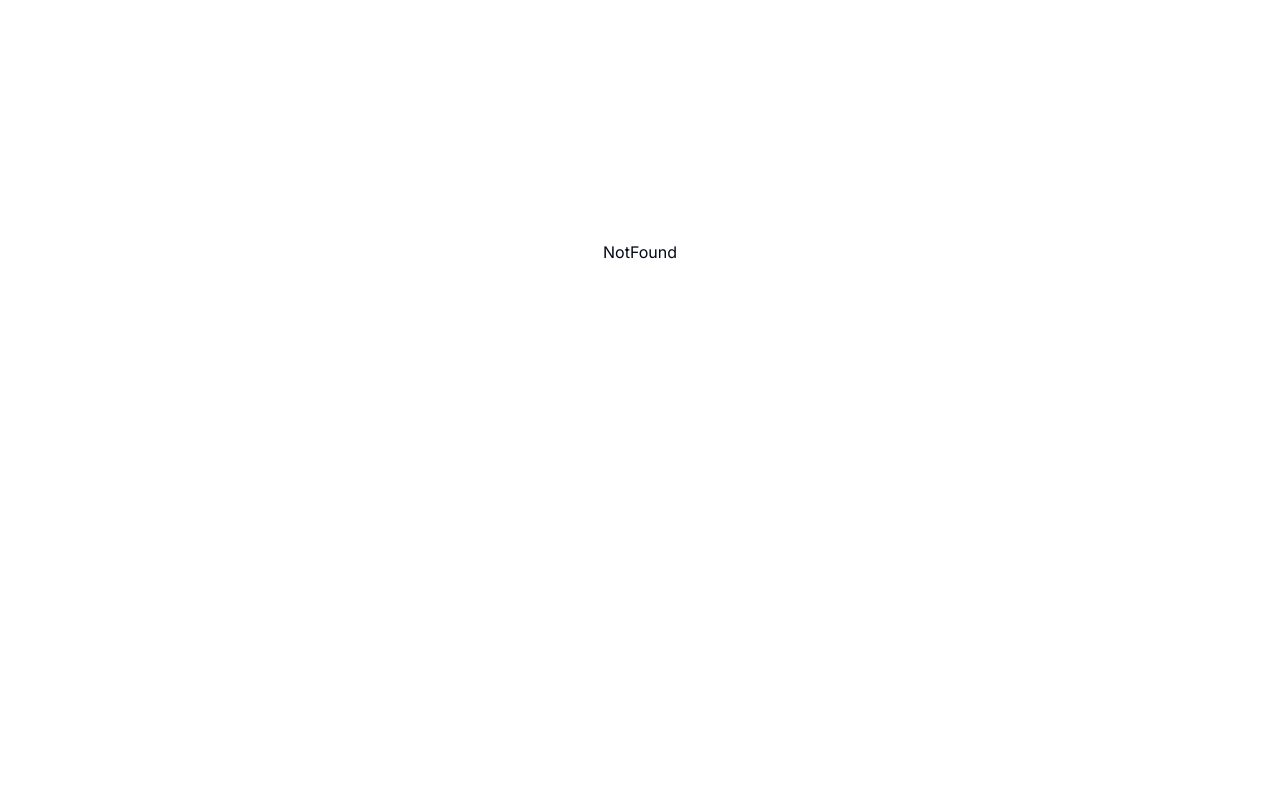
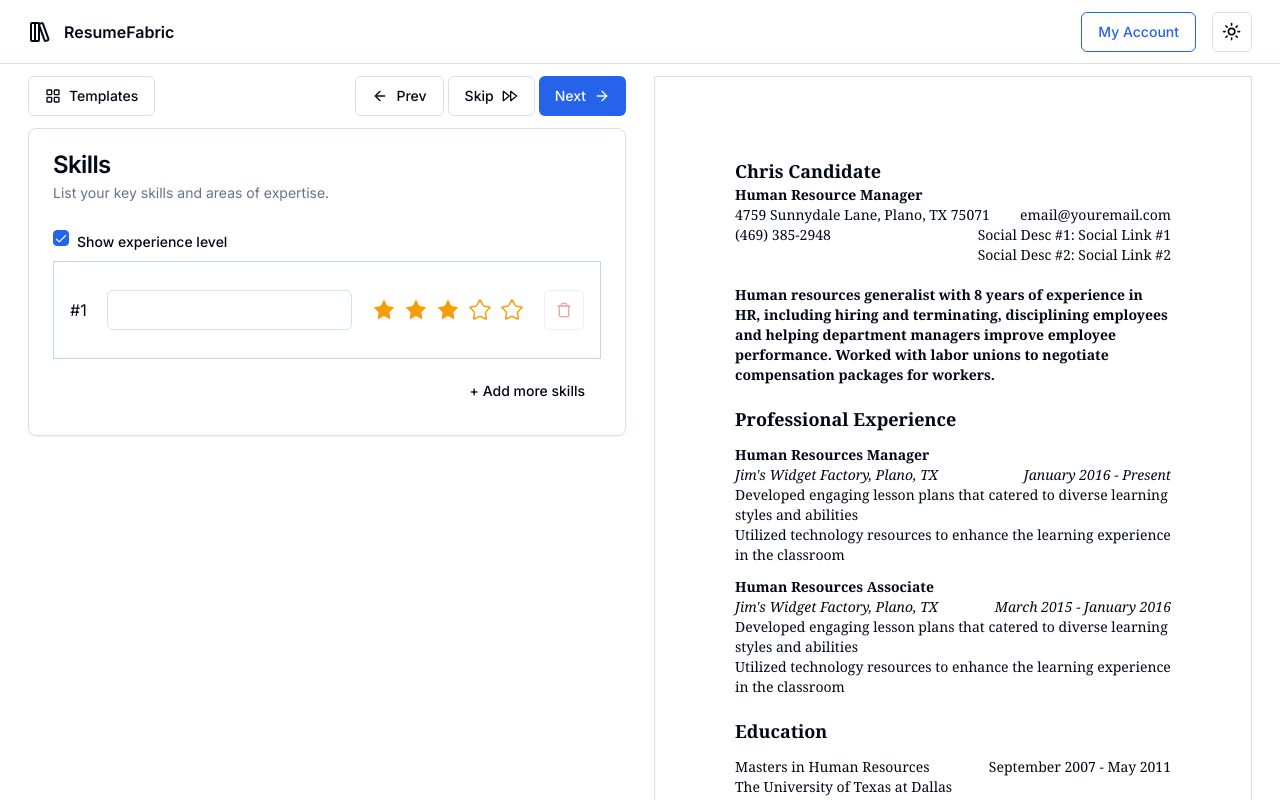
Before and after one commit to Avsholeh/resumefabric, a Next.js app: page /skills in a window 1280 px wide. Before the commit this address had no page. Shown: the top 800 px of the page. Built offline with nearby package versions, Linux system fonts and the light colour scheme.

Commit message:
feat: add skill page

```diff
--- /dev/null
+++ b/src/app/(resume)/skills/page.tsx
@@ -0,0 +1,7 @@
+import ResumeContainer from "@/components/shared/resume-container";
+import SkillsForm from "@/features/resume/skills/components/form";
+import ClassicTemplate from "@/features/resume/templates/classic";
+
+export default function WorkExperience() {
+    return <ResumeContainer form={<SkillsForm />} template={<ClassicTemplate />} />;
+}
--- /dev/null
+++ b/src/features/resume/skills/components/form.tsx
@@ -0,0 +1,96 @@
+"use client";
+
+import FormButtonGroup from "@/components/shared/form-button-group";
+import { Button } from "@/components/ui/button";
+import { Card, CardContent, CardDescription, CardHeader, CardTitle } from "@/components/ui/card";
+import { Checkbox } from "@/components/ui/checkbox";
+import { Form, FormControl, FormField, FormItem, FormLabel } from "@/components/ui/form";
+import { zodResolver } from "@hookform/resolvers/zod";
+import { useRouter } from "next/navigation";
+import { SubmitHandler, useFieldArray, useForm } from "react-hook-form";
+import { SkillArrayField, SkillArraySchema } from "../schema";
+import SkillCard from "./skill-card";
+
+export default function SkillsForm(): React.ReactElement {
+    const router = useRouter();
+
+    // Create a form with the useForm hook
+    // https://react-hook-form.com/api/useform
+    const form = useForm<SkillArrayField>({
+        resolver: zodResolver(SkillArraySchema),
+        defaultValues: {
+            showExperienceLevel: true,
+            skills: [{ name: "", experienceLevel: 3 }],
+        },
+    });
+
+    // Use the useFieldArray hook to manage the skills array
+    // https://react-hook-form.com/api/usefieldarray
+    const {
+        fields: skills,
+        append,
+        remove,
+    } = useFieldArray({
+        control: form.control,
+        name: "skills",
+    });
+
+    // Define the submit handler
+    const onSubmit: SubmitHandler<SkillArrayField> = async (fieldValue) => {
+        console.log(fieldValue);
+        router.push("/additional");
+    };
+
+    return (
+        <Form {...form}>
+            <form id="skills-form" onSubmit={form.handleSubmit(onSubmit)}>
+                <FormButtonGroup nextURL="/additional" prevURL="/education" showSkip />
+
+                <Card className="mb-20">
+                    <CardHeader>
+                        <CardTitle>Skills</CardTitle>
+                        <CardDescription>List your key skills and areas of expertise.</CardDescription>
+                    </CardHeader>
+                    <CardContent>
+                        <div className="flex">
+                            <FormField
+                                name="showExperienceLevel"
+                                control={form.control}
+                                render={({ field }) => (
+                                    <FormItem className="flex items-center space-x-2">
+                                        <FormControl>
+                                            <Checkbox checked={field.value} onCheckedChange={field.onChange} />
+                                        </FormControl>
+                                        <FormLabel>Show experience level</FormLabel>
+                                    </FormItem>
+                                )}
+                            />
+                        </div>
+
+                        {skills.map((skill, index) => (
+                            <SkillCard
+                                key={skill.id}
+                                skill={skill}
+                                index={index}
+                                control={form.control}
+                                watch={form.watch}
+                                remove={remove}
+                                isDelete={skills.length > 1}
+                            />
+                        ))}
+
+                        <div className="flex w-full justify-end mt-3">
+                            <Button
+                                type="button"
+                                variant={"ghost"}
+                                onClick={() => append({ name: "", experienceLevel: 3 })}
+                            >
+                                + Add more skills
+                            </Button>
+                        </div>
+                    </CardContent>
+                </Card>
+            </form>
+        </Form>
+    );
+}
--- /dev/null
+++ b/src/features/resume/skills/components/rating-stars.tsx
@@ -0,0 +1,43 @@
+"use client";
+
+import { cn } from "@/lib/utils";
+import { Star } from "lucide-react";
+import React, { useState } from "react";
+
+type Props = {
+    defaultValue?: number;
+    onRatingChange: (e: number) => void;
+} & React.HTMLAttributes<HTMLDivElement>;
+
+export default function RatingStars({ className, onRatingChange, defaultValue }: Props): React.ReactElement {
+    const [rating, setRating] = useState<number>(defaultValue || 3);
+
+    const handleRatingChange = (newRating: number) => {
+        setRating(newRating);
+        onRatingChange(newRating);
+    };
+
+    return (
+        <div className={cn("rating flex gap-2", className)}>
+            {[1, 2, 3, 4, 5].map((value) => (
+                <CheckboxStar key={value} checked={value <= rating} onClick={() => handleRatingChange(value)} />
+            ))}
+        </div>
+    );
+}
+
+function CheckboxStar({ checked, ...restProps }: { checked: boolean } & React.HTMLAttributes<HTMLInputElement>) {
+    if (checked) {
+        return (
+            <div className="inline-block" {...restProps}>
+                <Star fill="#f59e0b" strokeWidth={0} />
+            </div>
+        );
+    } else {
+        return (
+            <div className="inline-block" {...restProps}>
+                <Star color="#f59e0b" strokeWidth={1.5} />
+            </div>
+        );
+    }
+}
--- /dev/null
+++ b/src/features/resume/skills/components/skill-card.tsx
@@ -0,0 +1,70 @@
+import BtnDelete from "@/components/shared/btn-delete";
+import { FormControl, FormField, FormItem } from "@/components/ui/form";
+import { Input } from "@/components/ui/input";
+import {
+    Controller,
+    type Control,
+    type FieldArrayWithId,
+    type UseFieldArrayRemove,
+    type UseFormWatch,
+} from "react-hook-form";
+import { type SkillArrayField } from "../schema";
+import RatingStars from "./rating-stars";
+
+type SkillCardProps = {
+    skill: FieldArrayWithId<SkillArrayField>;
+    index: number;
+    control: Control<SkillArrayField>;
+    isDelete?: boolean;
+    watch: UseFormWatch<SkillArrayField>;
+    remove: UseFieldArrayRemove;
+};
+
+export default function SkillCard({
+    skill,
+    index,
+    control,
+    isDelete,
+    watch,
+    remove,
+}: SkillCardProps): React.ReactElement {
+    return (
+        <div key={skill.id} className="card bg-base-100 mt-3 w-full border border-slate-300 py-3">
+            <div className="card-body p-4">
+                <div className="flex flex-col items-center justify-between gap-5 md:flex-row">
+                    <div>#{index + 1}</div>
+                    <label className="form-control w-full">
+                        <FormField
+                            name={`skills.${index}.name`}
+                            control={control}
+                            defaultValue={skill.name}
+                            render={({ field }) => (
+                                <FormItem>
+                                    <FormControl>
+                                        <Input {...field} />
+                                    </FormControl>
+                                </FormItem>
+                            )}
+                        />
+                    </label>
+                    {!!watch("showExperienceLevel") && (
+                        <Controller
+                            name={`skills.${index}.experienceLevel`}
+                            control={control}
+                            defaultValue={skill.experienceLevel}
+                            render={({ field }) => (
+                                <RatingStars
+                                    onRatingChange={(value) => field.onChange(value)}
+                                    defaultValue={field.value}
+                                />
+                            )}
+                        />
+                    )}
+                    <div className="flex w-full justify-end md:w-auto">
+                        <BtnDelete disabled={!isDelete} onClick={() => remove(index)} />
+                    </div>
+                </div>
+            </div>
+        </div>
+    );
+}
--- /dev/null
+++ b/src/features/resume/skills/schema.ts
@@ -0,0 +1,17 @@
+import { z } from "zod";
+
+// Create a schema for the skill form
+export const SkillSchema = z.object({
+    name: z.string(),
+    experienceLevel: z.number().int().min(1).max(5),
+});
+
+// Create a schema for the skill array
+export const SkillArraySchema = z.object({
+    showExperienceLevel: z.boolean(),
+    skills: z.array(SkillSchema),
+});
+
+// Define a type alias for the inferred type of the schema
+export type SkillField = z.infer<typeof SkillSchema>;
+export type SkillArrayField = z.infer<typeof SkillArraySchema>;
```
